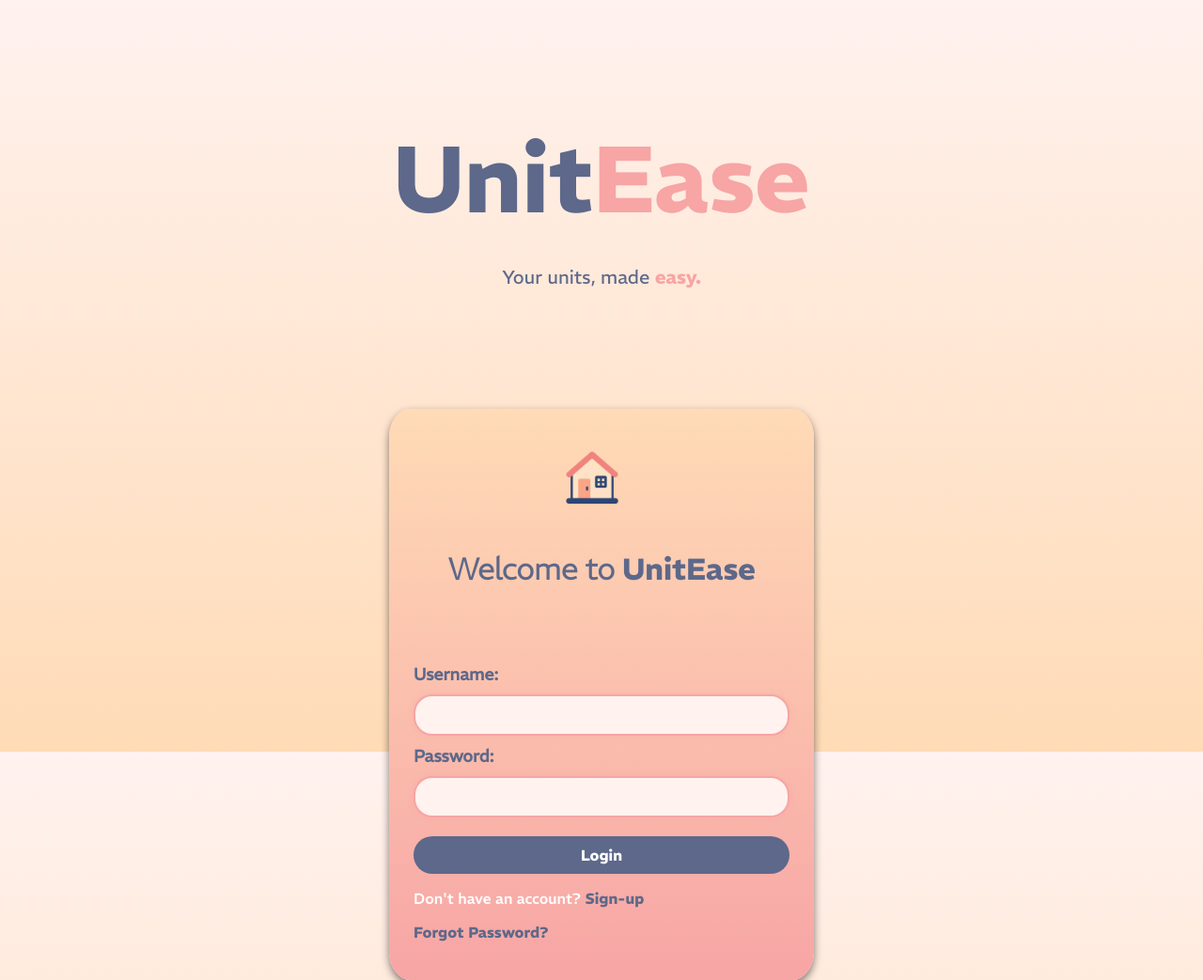
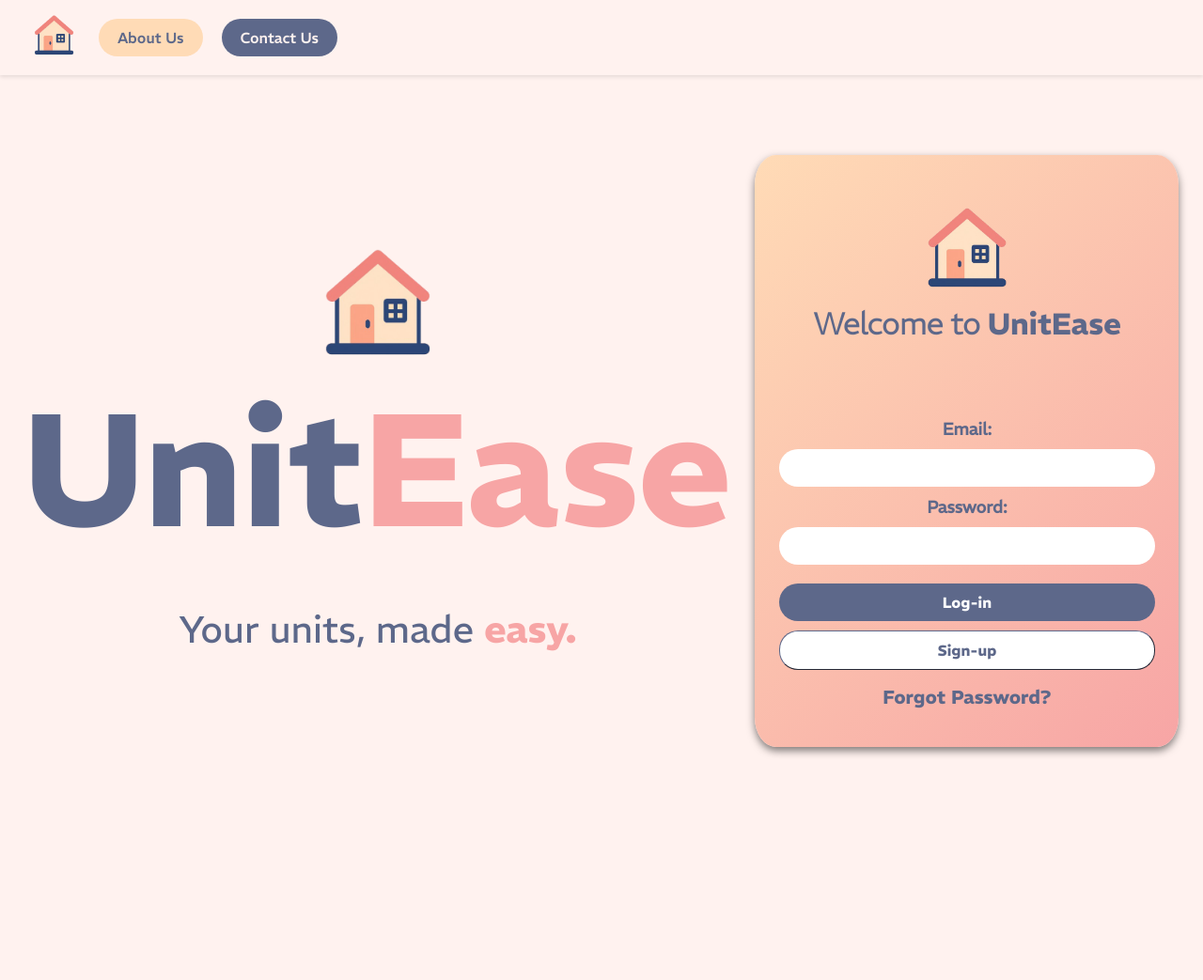
Before and after one commit to wilvin22/UnitEase, a PHP site: page /login.html in a window 1280 px wide. Shown: the whole page at 94% size. After the commit the page ends 805 px from the top, so only its background shows below. Run offline with PHP 8.4, Linux system fonts and the light colour scheme.

Commit message:
Oct 5 2025

```diff
--- a/UnitEase/login.css
+++ b/UnitEase/login.css
@@ -22,59 +22,87 @@
 }
 body{
     margin: 0;
-    background: linear-gradient(180deg, var(--WHITE), var(--MOCHA));
+    background-color: var(--WHITE);
     background-position: center;
     background-repeat: no-repeat;
     background-size: cover;
     background-attachment: fixed;
+    overflow-y: hidden;
+}
+#navbar{
+    width: 100%;
+    height: 80px;
+    background-color: var(--WHITE);
+    display: flex;
+    align-items: center;
+    padding: 0 20px;
+    box-sizing: border-box;
+    box-shadow: 0 2px 4px rgba(0, 0, 0, 0.1);
+}
+#about-us-button{
+    padding: 10px 20px;
+    font-size: 16px;
+    font-family: REM-Medium, sans-serif;
+    background-color: var(--MOCHA);
+    color: var(--VIOLET);
+    border: none;
+    border-radius: 20px;
+    cursor: pointer;
+    margin: 10px;
+
+}
+#contact-us-button{
+    padding: 10px 20px;
+    font-size: 16px;
+    font-family: REM-Medium, sans-serif;
+    background-color: var(--VIOLET);
+    color: var(--WHITE);
+    border: none;
+    border-radius: 20px;
+    cursor: pointer;
+    margin: 10px;
 }
 #header{
     font-family: REM-Bold, sans-serif;
-    font-size: 100px;
+    font-size: 170px;
     color: var(--VIOLET);
     text-align: center;
 }
 #header-container{
-    margin-top: 10%;
     text-align: center;
     animation: fadeInUp 0.6s ease-out;
-    height: auto;
-    margin-bottom: 10%;
 }
 #slogan{
     font-family: REM-Extralight, sans-serif;
     color: var(--VIOLET);
     text-align: center;
-    font-size: 20px;
-    margin-top: -3%;
+    font-size: 40px;
+    margin-top: -10%;
+}
+
+#full-container{
+    display: flex;
+    justify-content: space-around;
+    align-items: center;
+    height: 100vh;
+    justify-content: space-evenly;
+    flex-wrap: wrap;
 }
 
 /* LOGIN BOX  LOGIN BOX  LOGIN BOX  LOGIN BOX  LOGIN BOX  LOGIN BOX  LOGIN BOX  LOGIN BOX  LOGIN BOX */
 #login-container{
-    background: linear-gradient(0deg, var(--PINK), var(--MOCHA));
+    background: linear-gradient(135deg, var(--MOCHA), var(--PINK));
     width: 400px;
-    margin: auto;
     padding: 2%;
     border-radius: 5%;
     box-shadow: 0 4px 8px rgba(0, 0, 0, 0.5);
     animation: fadeInUp 0.8s ease-in;
+    text-align: center;
 }
 
-#login-container input:focus {
-  border: 2px solid #4F5978;
-  box-shadow: 0 0 5px rgba(79,89,120,0.5);
-  transition: 0.5s;
-}
-#login-container input {
-  transition: 0.5s;
-}
 @keyframes fadeInUp {
   0% {opacity: 0; transform: translateY(20px);}
   100% {opacity: 1; transform: translateY(0);}
-}
-#logo{
-    margin-left: 35%;
-    margin-right: 35%;
 }
 #login-container-header{
     text-align: center;
@@ -82,8 +110,8 @@ body{
     color: var(--VIOLET);
     font-weight: bolder;
     margin-bottom: 20%;
+    margin-top: -5%;
 }
-
 #username{
     padding: 10px;
     margin: 10px 0;
@@ -92,11 +120,9 @@ body{
     box-sizing: border-box;
     font-size: 16px;
     outline: none;
-    border: 2px solid #F7A5A5;
-    box-shadow: 0 0 5px rgba(247,165,165,0.5);
+    border: none;
 }
 #password{
-
     padding: 10px;
     margin: 10px 0;
     border-radius: 5px;
@@ -104,23 +130,34 @@ body{
     box-sizing: border-box;
     font-size: 16px;
     outline: none;
-    border: 2px solid #F7A5A5;
-    box-shadow: 0 0 5px rgba(247,165,165,0.5);
+    border: none;
 }
 #login-button{
     background-color: var(--VIOLET);
     color: white;
+    padding: 10px;
+    cursor: pointer;
+    width: 100%;
+    font-size: 16px;
+    margin-top: 10px;
     border: none;
+}
+#signup-button{
+    background-color: white;
+    color: var(--VIOLET);
+    border-color: var(--VIOLET);
+    border-width: 1px;
     padding: 10px;
-    border-radius: 5px;
     cursor: pointer;
     width: 100%;
     font-size: 16px;
     margin-top: 10px;
 }
-#signup, #forgot_password{
+
+#forgot_password{
     color: var(--VIOLET);
     text-decoration: none;
+    font-size: 20px;
 }
 
 /* LOGIN BOX  LOGIN BOX  LOGIN BOX  LOGIN BOX  LOGIN BOX  LOGIN BOX  LOGIN BOX  LOGIN BOX  LOGIN BOX */
@@ -131,8 +168,6 @@ label{
     font-size: 18px;
     font-weight: bold;
 }
-
-
 #key-image{
     position:absolute;
     left: 20%;
@@ -151,3 +186,7 @@ label{
   background-color: #4F5978;
   transition: 0.3s;
 }
+#signup-button:hover {
+  background-color: #E6C8A1;
+  transition: 0.3s;
+}
--- a/UnitEase/login.html
+++ b/UnitEase/login.html
@@ -4,29 +4,52 @@
     <meta charset="UTF-8">
     <meta name="viewport" content="width=device-width, initial-scale=1.0">
     <link rel="stylesheet" href="login.css">
+    <link rel="icon" type="image/png" href="images/UnitEaseLogo.png">
     <title>Log-In</title>
 </head>
 <body>
+    <div id="navbar">
+        <a href="index.html">
+            <img src="images/UnitEaseLogo.png" alt="Logo" style="width: 75px;">
+        </a>
+        <a href="AboutUs.html">
+            <button id="about-us-button">
+                About Us
+            </button>
+        </a>
+        <a href="ContactUs.html">
+            <button id="contact-us-button">
+                Contact Us
+            </button>
+        </a>
+    </div>
+
+    <div id="full-container">
     <div id="header-container">
+        <img src="images/UnitEaseLogo.png" alt="Logo" style="width: 200px; margin-bottom: -20%;">
         <h1 id="header">Unit<span style="color:#F7A5A5;">Ease</span></h1>
         <p id="slogan"style="font-family: REM-Regular">Your units, made <span style="color:#F7A5A5; font-family: REM-Bold;">easy.</span></p>
     </div>
 
     <div id="login-container">
-        <img src="images/UnitEaseLogo.png" alt="UnitEase Logo" id="logo" style="width: 100px;">
+        <img src="images/UnitEaseLogo.png" alt="UnitEase Logo" id="logo" style="width: 150px;">
         <h1 id="login-container-header" style="font-family: REM-Extralight;">Welcome to <span style="font-family: REM-bold;">UnitEase</span></h1>
         <form action="index.php" method="post">
-            <label for="username" style="font-family: REM-Regular;">Username:</label>
-            <input type="text" id="username" name="username" style="font-family: REM-Regular; background-color: #FFF2EF; border-radius: 20px;" required>
+            <label for="username" style="font-family: REM-Regular;">Email:</label>
+            <input type="text" id="username" name="username" style="font-family: REM-Regular; background-color: white; border-radius: 20px;" required>
 
             <label for="password" style="font-family: REM-Regular;">Password:</label>
-            <input type="password" id="password" minlength="6" maxlength="20" name="password" style="font-family: REM-Regular; background-color:#FFF2EF; border-radius: 20px;" required>
+            <input type="password" id="password" minlength="6" maxlength="20" name="password" style="font-family: REM-Regular; background-color:white; border-radius: 20px;" required>
 
-            <button type="submit" id="login-button" style="font-family: REM-Bold; border-radius: 20px;">Login</button>
+            <button type="submit" id="login-button" style="font-family: REM-Bold; border-radius: 20px;">Log-in</button>
 
-            <p style="font-family: REM-Medium; color: white;">Don't have an account? <a href="signup.php" id="signup" style="font-family: REM-Bold;">Sign-up</a></p>
+            <a href="signup.html">
+            <button id="signup-button" style="font-family: REM-Bold; border-radius: 20px;">Sign-up</button>
+            </a>
+
             <p><a href="forgot_password.php" id="forgot_password" style="font-family: REM-Bold;">Forgot Password?</a></p>
         </form>
     </div>
+    </div>
 </body>
 </html>
```
Also changed, not shown: UnitEase/AboutUs.html (added, +11 -0 lines), UnitEase/ContactUs.html (added, +11 -0 lines), UnitEase/index.html (+22 -5 lines), UnitEase/signup.html (added, +11 -0 lines), UnitEase/styles.css (+54 -14 lines), UnitEase/images/Background2.jpg (added), UnitEase/images/KeyBackground.jpg (added), 1 other file.
